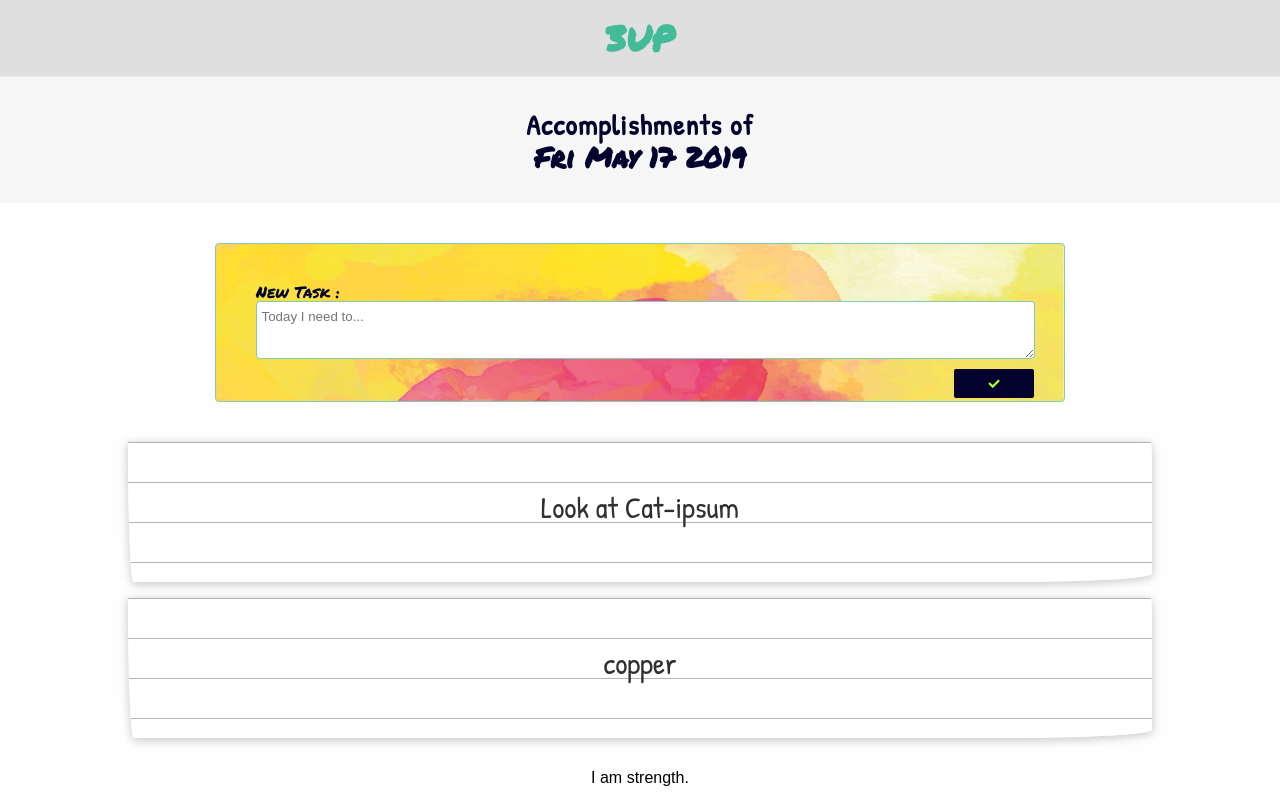
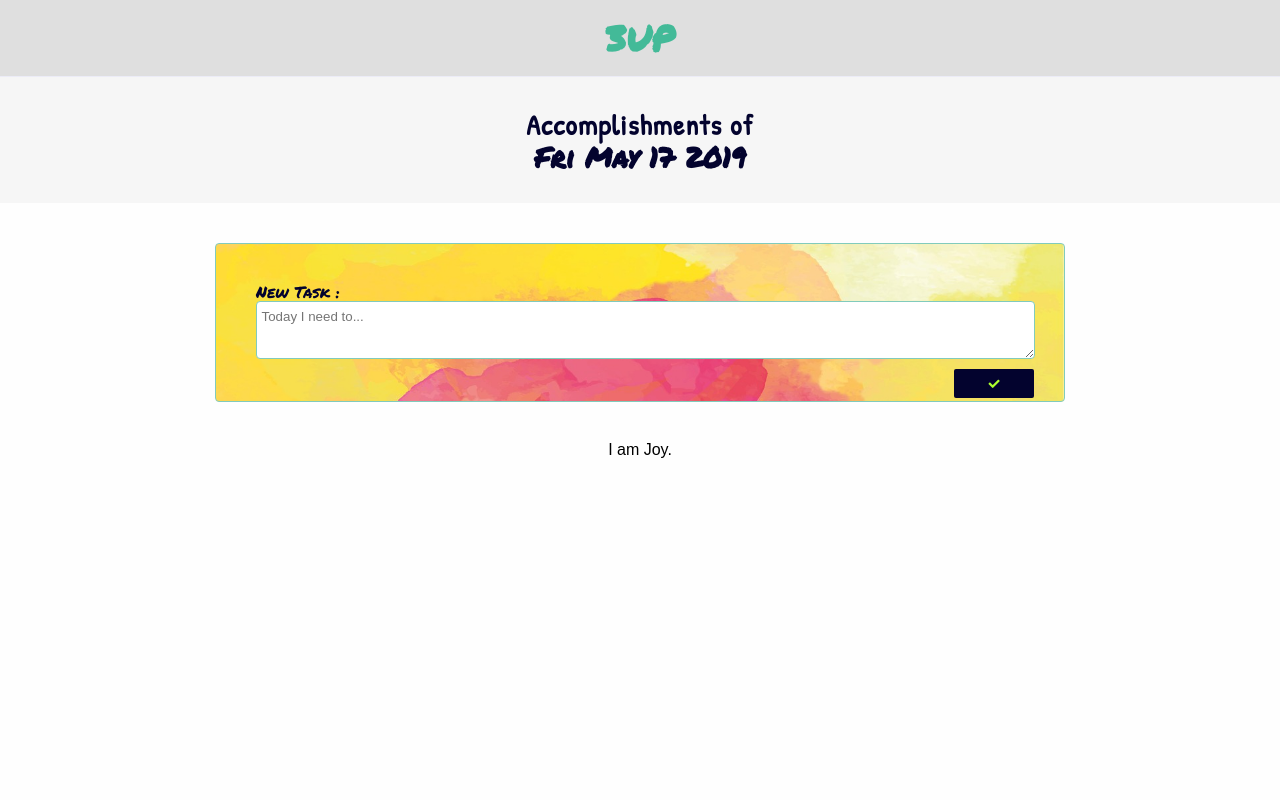
Before and after one commit to TatyCat/3-up, a React (Create React App) app: page / in a window 1280 px wide. Built offline with nearby package versions, Linux system fonts and the light colour scheme.

Commit message:
Updated Motivation Randomizer based on array/state

```diff
--- a/src/App.js
+++ b/src/App.js
@@ -11,7 +11,7 @@ class App extends Component {
 
   state = {
     "todaysDate": "",
-    "tasksOfTheDay": ["Look at Cat-ipsum", "copper"]
+    "tasksOfTheDay": []
   }
 
   componentDidMount() {
@@ -39,7 +39,6 @@ class App extends Component {
         {this.state.tasksOfTheDay.length < 3 &&
           < CreateTask callbackFromChild={this.callbackFromChild} parentState={this.state.tasksOfTheDay} />
         }
-        {/* <CreateTask callbackFromChild={this.callbackFromChild} parentState={this.state.tasksOfTheDay} /> */}
         <ToDoItems taskState={this.state.tasksOfTheDay} />
         <Motivation />
       </>
@@ -57,9 +56,11 @@ export default App
           // [x] State recieves new item and repopulates list.
           // [x] Clear text area after task submit
           // [x] Does not update state if it's an empty string
-
           // [x] If tasks for the day full, dont show add component
 
 
+          // [] at start of a new day, clear out task array.
+          // [] at start of a new day, generate a new motivation.
+          // [] Update/Delete modal
 
-          // [] Update/Delete modal
+          // future>> [] Opt out of clear data in each day or pin some tasks
--- a/src/components/Motivation.js
+++ b/src/components/Motivation.js
@@ -1,10 +1,15 @@
 import React, { Component } from 'react';
 
 class Motivation extends Component {
+  state = {
+    motivation: ["Strength", "Joy", "Wealth", "Health"]
+  }
+
+
   render() {
     return (
       <div>
-        <p>I am {"strength"}.</p>
+        <p>I am {this.state.motivation[Math.floor(Math.random() * this.state.motivation.length)]}.</p>
       </div>
     );
   }
```
